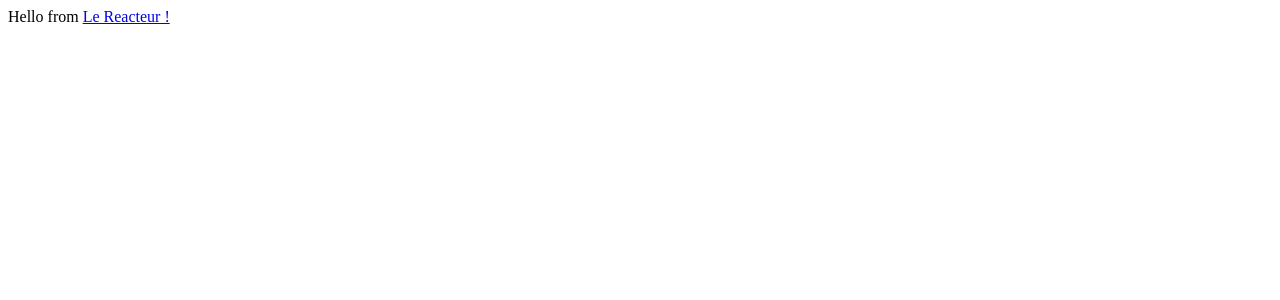
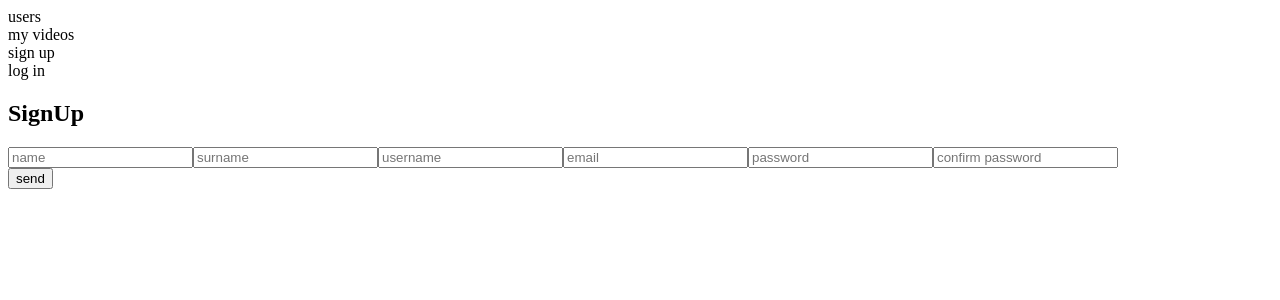
Before and after one commit to PaulLetreguilly/XXII-front, a React (Create React App) app: page /signup in a window 1280 px wide. Shown: the top 300 px of the page. Built offline with nearby package versions, Linux system fonts and the light colour scheme.

Commit message:
first commit (log in, sign up, user list done)

```diff
--- a/package.json
+++ b/package.json
@@ -6,8 +6,12 @@
     "@testing-library/jest-dom": "^5.16.2",
     "@testing-library/react": "^11.2.7",
     "@testing-library/user-event": "^12.8.3",
+    "axios": "^0.26.0",
+    "cloudinary": "^1.28.1",
+    "js-cookie": "^3.0.1",
     "react": "^17.0.2",
     "react-dom": "^17.0.2",
+    "react-router-dom": "^6.2.1",
     "react-scripts": "^4.0.3",
     "web-vitals": "^1.1.2"
   },
--- a/public/index.html
+++ b/public/index.html
@@ -24,7 +24,7 @@
       work correctly both with client-side routing and a non-root public URL.
       Learn how to configure a non-root public URL by running `npm run build`.
     -->
-    <title>React App</title>
+    <title>MyTube</title>
   </head>
   <body>
     <noscript>You need to enable JavaScript to run this app.</noscript>
--- a/src/App.js
+++ b/src/App.js
@@ -1,10 +1,57 @@
 import "./App.css";
+import { BrowserRouter as Router, Routes, Route } from "react-router-dom";
+import { useState } from "react";
+import Cookies from "js-cookie";
+
+import Homepage from "./containers/Homepage";
+import Header from "./containers/Header";
+import Login from "./containers/Login";
+import SignUp from "./containers/SignUp";
 
 function App() {
+  const serverUrl = "http://localhost:4000";
+  const [userToken, setUserToken] = useState(Cookies.get("token") || null);
+
+  // will use this function to get connection token and log in/out the user with cookies
+  const setConnected = (token) => {
+    if (token) {
+      setUserToken(Cookies.set("token", token));
+    } else {
+      setUserToken(null);
+      Cookies.remove("token");
+    }
+  };
+
   return (
-    <div>
-      Hello from <a href="https://www.lereacteur.io">Le Reacteur !</a>
-    </div>
+    <Router>
+      <Header userToken={userToken} setConnected={setConnected} />
+      <Routes>
+        <Route
+          path="/"
+          element={<Homepage serverUrl={serverUrl} userToken={userToken} />}
+        />
+        <Route
+          path="/login"
+          element={
+            <Login
+              serverUrl={serverUrl}
+              setConnected={setConnected}
+              userToken={userToken}
+            />
+          }
+        />
+        <Route
+          path="/signup"
+          element={
+            <SignUp
+              serverUrl={serverUrl}
+              setConnected={setConnected}
+              userToken={userToken}
+            />
+          }
+        />
+      </Routes>
+    </Router>
   );
 }
 
--- /dev/null
+++ b/src/containers/Header.js
@@ -0,0 +1,62 @@
+import { useNavigate } from "react-router";
+
+const Header = ({ userToken, setConnected }) => {
+  const navigate = useNavigate();
+  return (
+    <section>
+      <div
+        onClick={() => {
+          navigate("/");
+        }}
+      >
+        users
+      </div>
+      <div>my videos</div>
+
+      {/* if user is connected disconnect button will appear in header, otherwise sign up / log in button will appear */}
+      {!userToken ? (
+        <div>
+          <div
+            onClick={() => {
+              navigate("/signup");
+            }}
+          >
+            sign up
+          </div>
+          <div
+            onClick={() => {
+              navigate("/login");
+            }}
+          >
+            log in
+          </div>
+        </div>
+      ) : (
+        <div
+          onClick={() => {
+            setConnected(null);
+          }}
+          style={{ color: "red" }}
+        >
+          disconnect
+        </div>
+      )}
+      {/* <div
+        onClick={() => {
+          navigate("/signup");
+        }}
+      >
+        s'inscrire
+      </div>
+      <div
+        onClick={() => {
+          navigate("/login");
+        }}
+      >
+        se connecter
+      </div> */}
+    </section>
+  );
+};
+
+export default Header;
--- /dev/null
+++ b/src/containers/Homepage.js
@@ -0,0 +1,45 @@
+import axios from "axios";
+import { useEffect, useState } from "react";
+
+const Homepage = ({ serverUrl }) => {
+  const [data, setData] = useState();
+  const [isLoading, setIsLoading] = useState(true);
+
+  useEffect(() => {
+    const abortCont = new AbortController();
+    const fetchData = async () => {
+      try {
+        const response = await axios.get(`${serverUrl}/user`);
+        console.log(response.data);
+        setIsLoading(false);
+        setData(response.data);
+      } catch (error) {
+        if (error.name === "AbortError") {
+          console.log("fetch aborted");
+        } else {
+          console.log(error.message);
+        }
+      }
+    };
+    fetchData({ signal: abortCont.signal });
+    return () => {
+      abortCont.abort();
+    };
+  }, []);
+
+  return isLoading ? (
+    <div>Loading ...</div>
+  ) : (
+    <section>
+      <h2>Homepage</h2>
+      <div>
+        <span style={{ fontWeight: "bold" }}>list of users : </span>
+        {data.map((user) => {
+          return <div key={user._id}>{user.username}</div>;
+        })}
+      </div>
+    </section>
+  );
+};
+
+export default Homepage;
--- /dev/null
+++ b/src/containers/Login.js
@@ -0,0 +1,72 @@
+import axios from "axios";
+import { useState, useEffect } from "react";
+import { useNavigate } from "react-router";
+
+const Login = ({ serverUrl, setConnected, userToken }) => {
+  const [email, setEmail] = useState("");
+  const [password, setPassword] = useState("");
+  const [error, setError] = useState("");
+
+  const navigate = useNavigate();
+  useEffect(() => {
+    if (userToken) {
+      navigate(-1);
+    }
+  }, [userToken]);
+
+  const body = { email, password };
+
+  const handleSubmit = async () => {
+    if (email && password) {
+      try {
+        const response = await axios.post(`${serverUrl}/login`, body);
+        // console.log(response.data);
+        setConnected(response.data.token);
+      } catch (error) {
+        console.log(error.message);
+        if (
+          error.message === "Request failed with status code 401" ||
+          error.message === "Request failed with status code 400"
+        ) {
+          setError("wrong email / password");
+        }
+      }
+    } else {
+      alert("fill in your username and password please");
+    }
+  };
+
+  return (
+    <section>
+      <h2>LogIn</h2>
+      <form
+        onSubmit={(e) => {
+          e.preventDefault();
+          setError("");
+          handleSubmit();
+        }}
+      >
+        <input
+          value={email}
+          placeholder="email"
+          onChange={(e) => {
+            setEmail(e.target.value);
+          }}
+          type="email"
+        />
+        <input
+          value={password}
+          placeholder="password"
+          onChange={(e) => {
+            setPassword(e.target.value);
+          }}
+          type="password"
+        />
+        <div style={{ color: "red" }}>{error}</div>
+        <input type="submit" value="send" />
+      </form>
+    </section>
+  );
+};
+
+export default Login;
--- /dev/null
+++ b/src/containers/SignUp.js
@@ -0,0 +1,111 @@
+import axios from "axios";
+import { useState, useEffect } from "react";
+import { useNavigate } from "react-router";
+
+const SignUp = ({ serverUrl, setConnected, userToken }) => {
+  const [name, setName] = useState("");
+  const [surname, setSurname] = useState("");
+  const [username, setUsername] = useState("");
+  const [email, setEmail] = useState("");
+  const [password, setPassword] = useState("");
+  const [confirmPassword, setConfirmPassword] = useState("");
+  const [error, setError] = useState("");
+
+  const navigate = useNavigate();
+
+  useEffect(() => {
+    if (userToken) {
+      navigate(-1);
+    }
+  }, [userToken]);
+
+  const body = { name, surname, username, email, password };
+
+  const handleSubmit = async () => {
+    if (name && surname && email && password && confirmPassword && username) {
+      if (password === confirmPassword) {
+        try {
+          const response = await axios.post(`${serverUrl}/signup`, body);
+          console.log(response.data);
+          setConnected(response.data.token);
+        } catch (error) {
+          if (error.name === "AbortError") {
+            console.log("fetch aborted");
+          } else {
+            console.log(error.message);
+          }
+        }
+      } else {
+        setError("Type in the same password twice, please");
+      }
+    } else {
+      alert("Fill in all the fields please");
+    }
+  };
+
+  return (
+    <section>
+      <h2>SignUp</h2>
+      <form
+        onSubmit={(e) => {
+          e.preventDefault();
+          setError("");
+          handleSubmit();
+        }}
+      >
+        <input
+          value={name}
+          onChange={(e) => {
+            setName(e.target.value);
+          }}
+          type="text"
+          placeholder="name"
+        />
+        <input
+          value={surname}
+          onChange={(e) => {
+            setSurname(e.target.value);
+          }}
+          type="text"
+          placeholder="surname"
+        />
+        <input
+          value={username}
+          onChange={(e) => {
+            setUsername(e.target.value);
+          }}
+          type="text"
+          placeholder="username"
+        />
+        <input
+          value={email}
+          onChange={(e) => {
+            setEmail(e.target.value);
+          }}
+          type="email"
+          placeholder="email"
+        />
+        <input
+          value={password}
+          onChange={(e) => {
+            setPassword(e.target.value);
+          }}
+          type="password"
+          placeholder="password"
+        />
+        <input
+          value={confirmPassword}
+          onChange={(e) => {
+            setConfirmPassword(e.target.value);
+          }}
+          type="password"
+          placeholder="confirm password"
+        />
+        <div style={{ color: "red" }}>{error}</div>
+        <input type="submit" value="send" />
+      </form>
+    </section>
+  );
+};
+
+export default SignUp;
```
Also changed, not shown: 1 other file (tests, documents, lock files or other folders).
